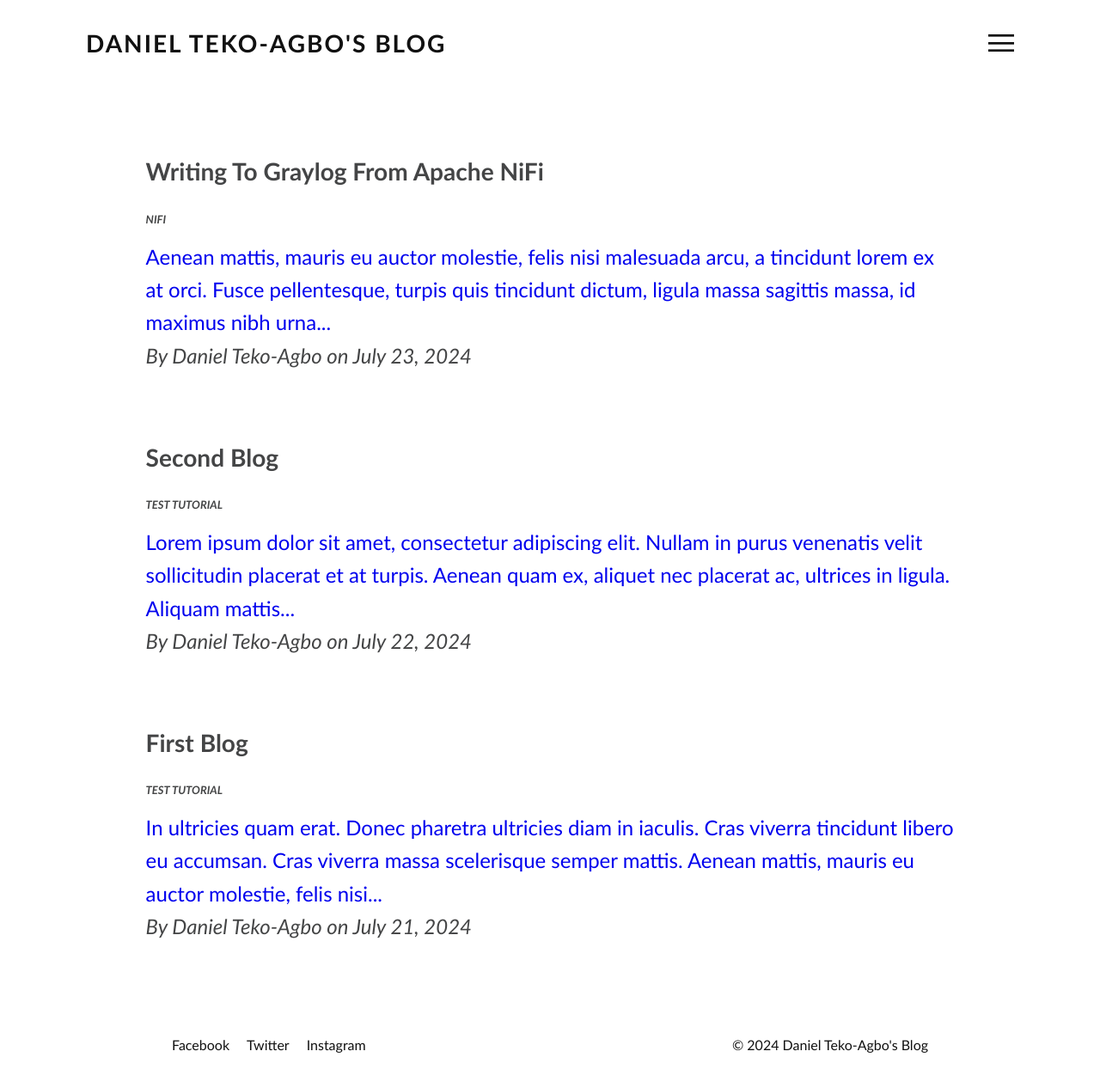
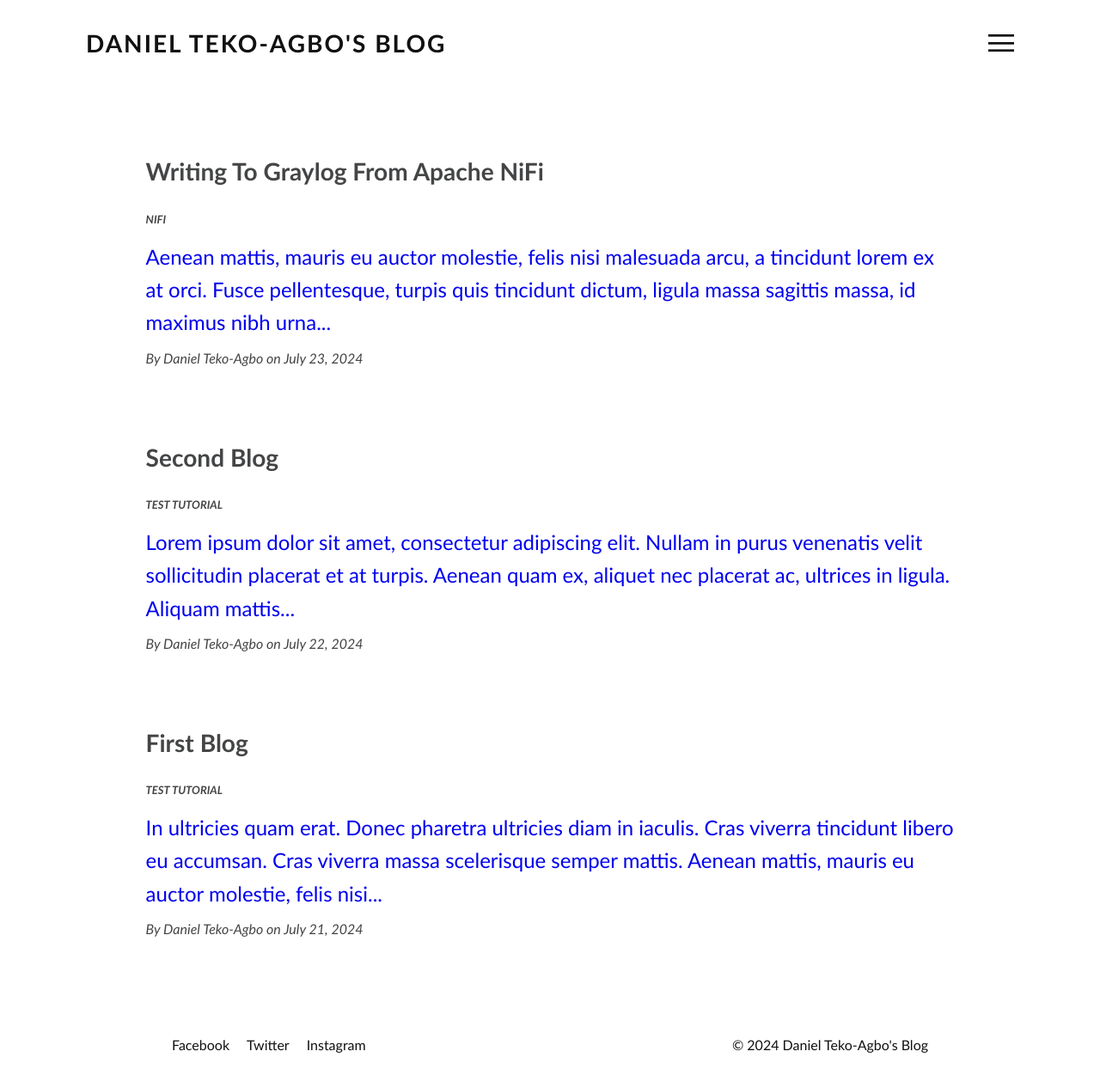
Before and after one commit to DanielTeko-Agbo/blog, a Jekyll site: the page built from index.md, in a window 1280 px wide. Shown: the whole page at 86% size. Built offline with Jekyll 4.4.1, drawn with Linux system fonts in a browser that asks for light colours.

Commit message:
Modified Styling

```diff
--- a/assets/css/style.css
+++ b/assets/css/style.css
@@ -262,7 +262,7 @@ section header .toggle.active
 	margin: 1% 0;
 	font-style: italic;
     font-size: medium;
-	color: #111;
+	color: rgb(68, 69, 70);
 }
 .post-excerpt:hover{
 	color: aqua;
@@ -277,6 +277,7 @@ section header .toggle.active
 .post-author{
 	color: rgb(68, 69, 70);
 	font-style: italic;
+	font-size: medium;
 }
 a{
 	text-decoration: none;
```
